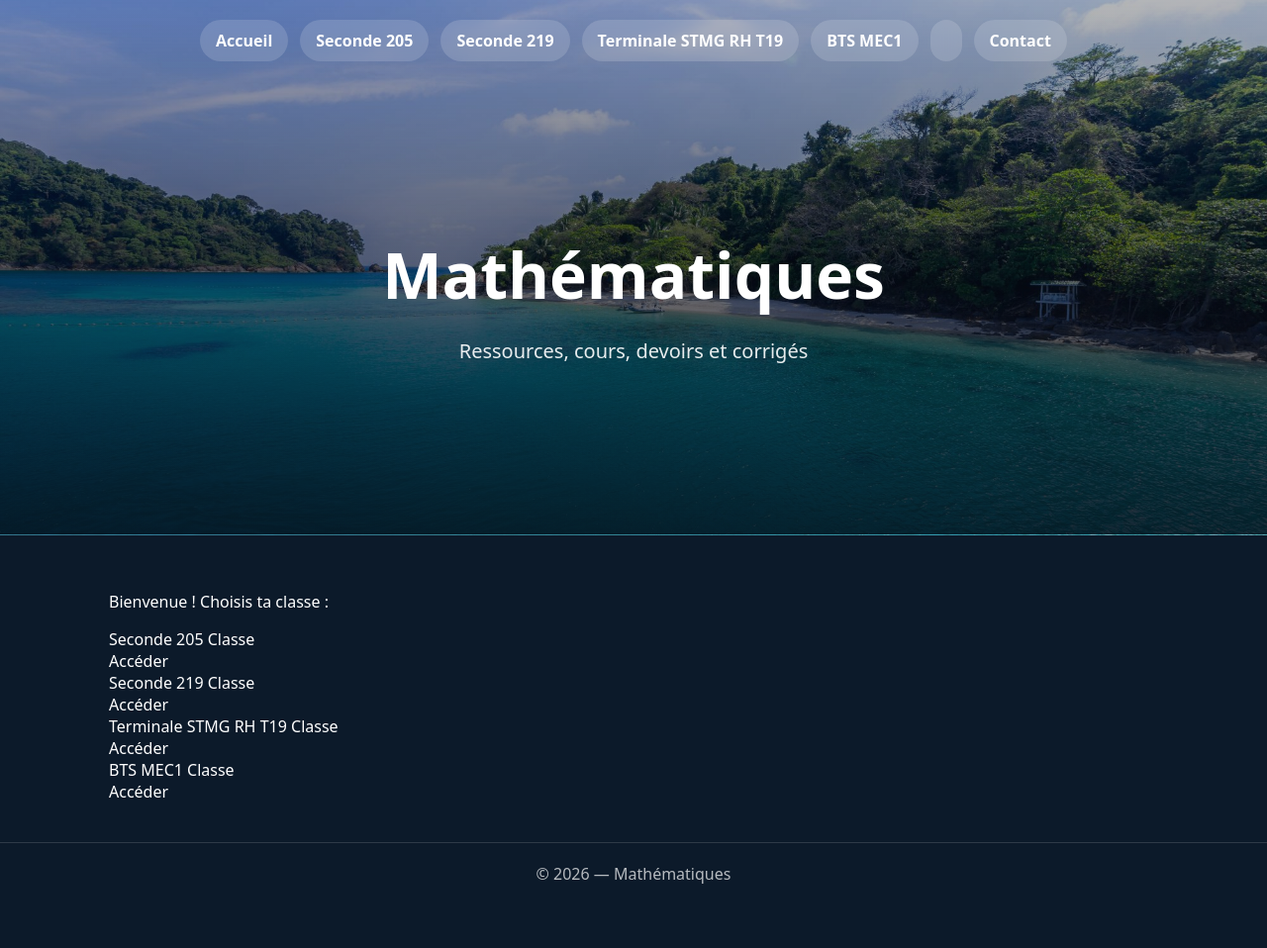
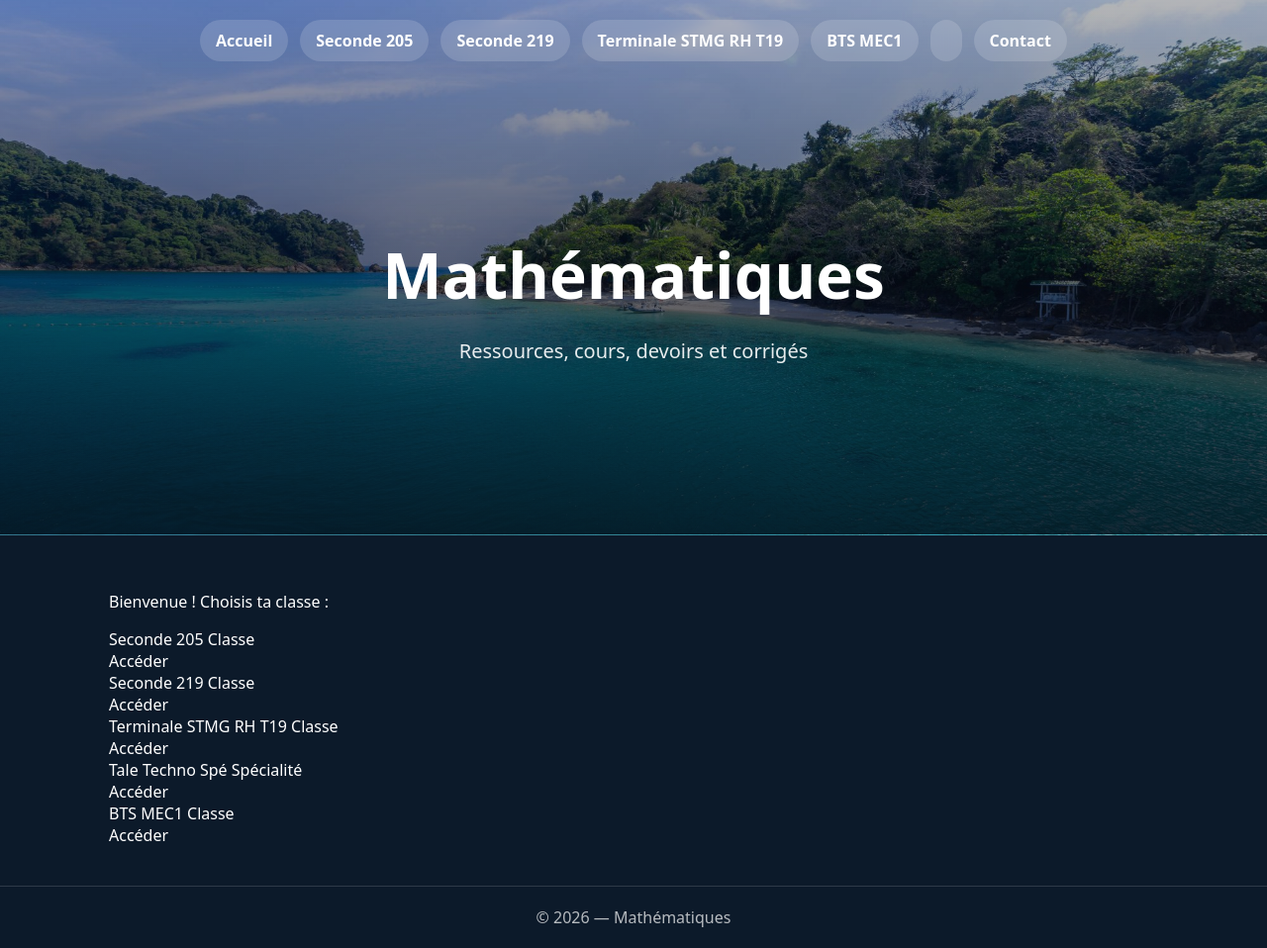
Before and after one commit to rudasingwaibrahim/rudasingwaibrahim.github.io, a Jekyll site: the page built from index.md, in a window 1280 px wide. Shown: the whole page at 99% size. Built offline with Jekyll 4.4.1, drawn with Linux system fonts in a browser that asks for light colours; our own code applies the rules of GitHub Pages for plain Markdown files; before the commit the page ends 914 px from its top, so only the background shows below that.

Commit message:
Update index.md

```diff
--- a/index.md
+++ b/index.md
@@ -22,6 +22,11 @@ Bienvenue ! Choisis ta classe :
     <a href="/classes/tstmg-t19/">Accéder</a>
   </div>
 
+<div class="card">
+  <div class="card__title">Tale Techno Spé <span class="badge">Spécialité</span></div>
+  <a href="/classes/tale-techno-spe/">Accéder</a>
+</div>
+
   <div class="card">
     <div class="card__title">BTS MEC1 <span class="badge">Classe</span></div>
     <a href="/classes/bts-mec1/">Accéder</a>
```
